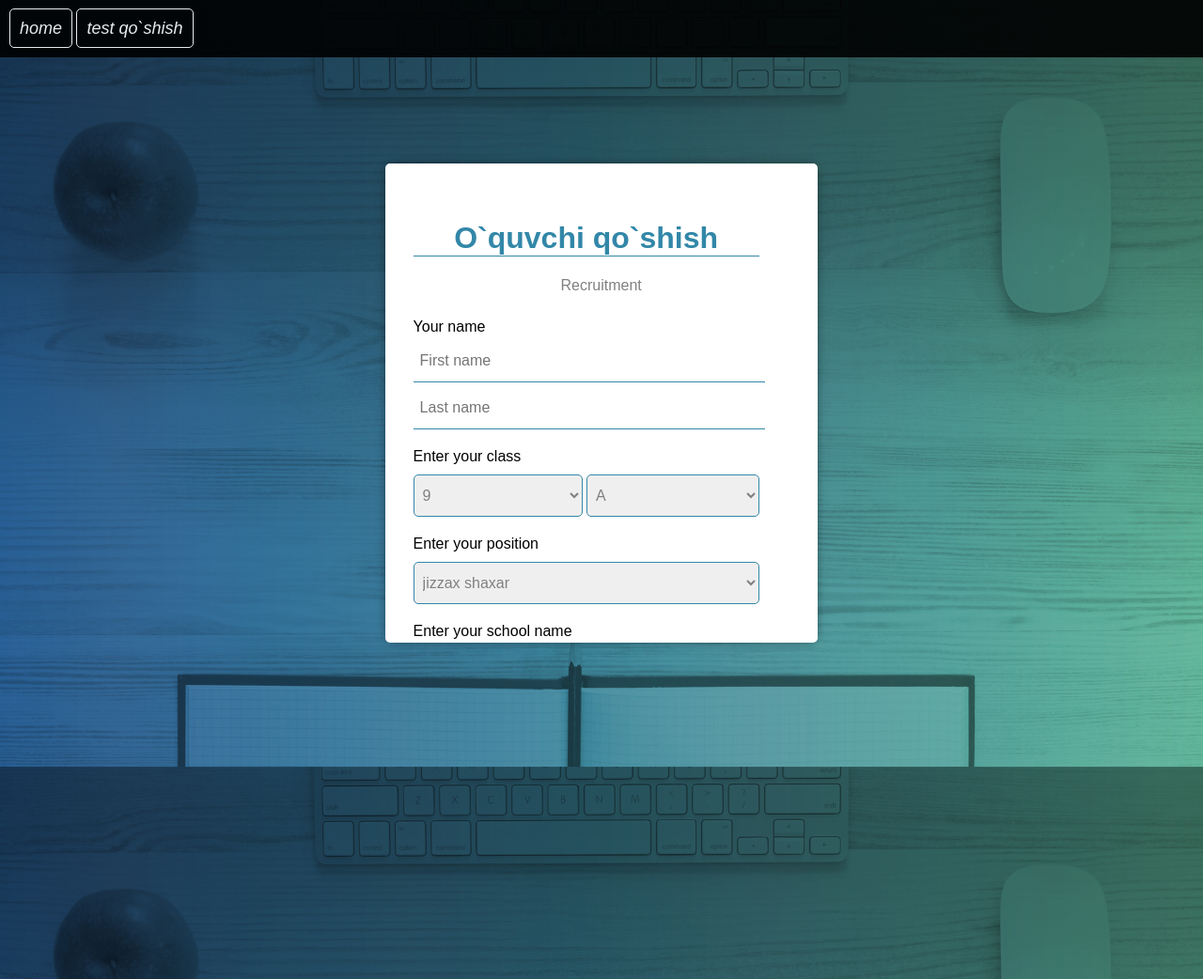
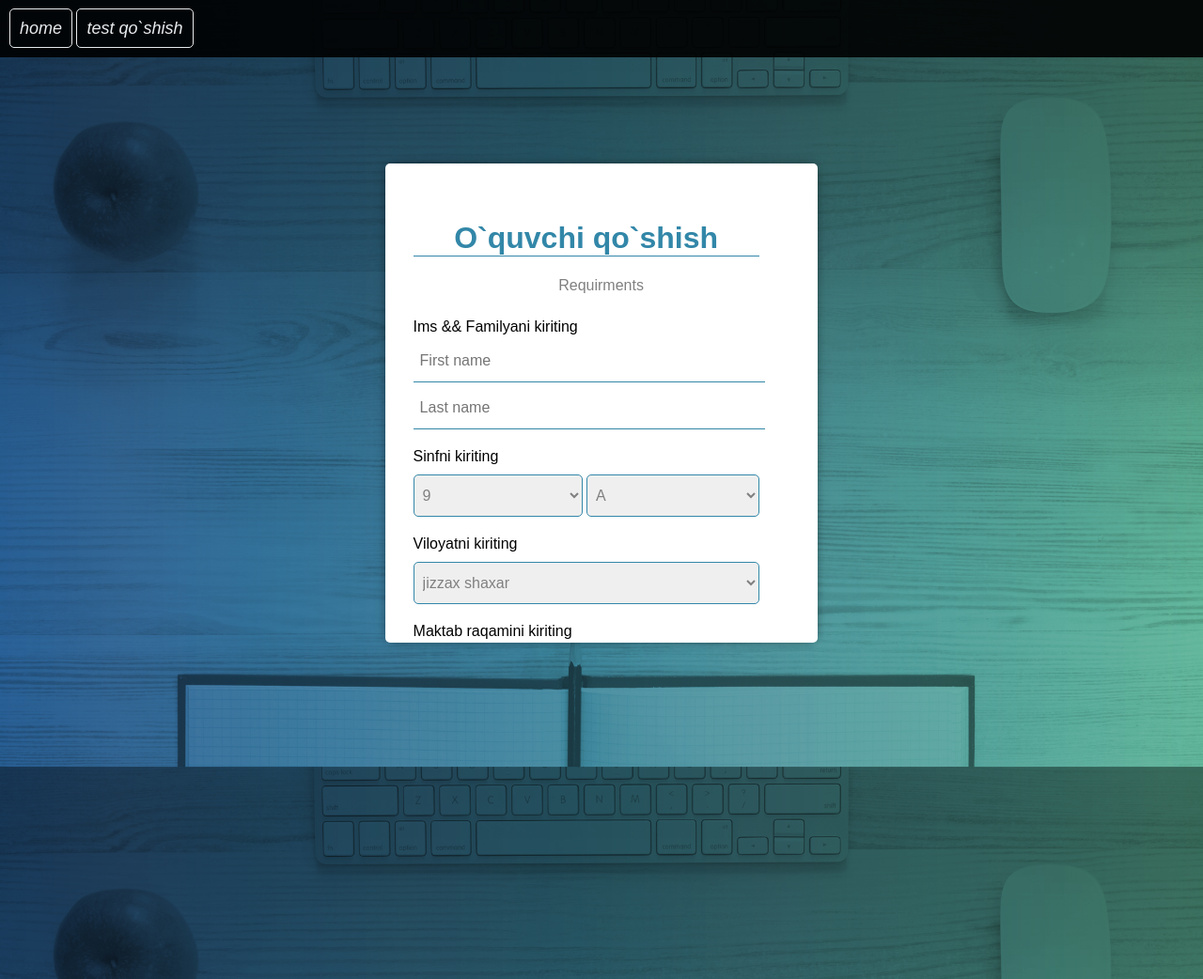
Before and after one commit to AnonymCybercik/nazorat-ishi, a Django app: page /1/regsiter in a window 1280 px wide. Shown: the top 1042 px of the page at 94% size. Run offline with Django 3.2, Linux system fonts and the light colour scheme.

Commit message:
register

```diff
--- a/test_system/apps/my_tests/urls.py
+++ b/test_system/apps/my_tests/urls.py
@@ -10,7 +10,7 @@ urlpatterns = [
     path('<int:user_id>/regsiter',views.generate,name = 'generate'),
     path('<int:user_id>/admin',views.admin,name = 'admin'),
     path('<int:user_id>/add-admin',views.add_admin,name = 'add_admin'),
-    path('<int:user_id>/edit-admin',views.edit_admin,name = 'edit_admin'),
+    path('<int:user_id>/edit-admin',views.edit,name = 'edit'),
     path('<int:user_id>/choice',views.choice,name = 'choice'),
     path('<int:user_id>/<int:test_id>/add-test',views.add_test,name = 'add_test'),
     path('<int:user_id>/register/',views.register,name = 'register'),
--- a/test_system/apps/my_tests/views.py
+++ b/test_system/apps/my_tests/views.py
@@ -75,9 +75,9 @@ def admin(request,user_id):
     }
 
     return render(request,"my_tests/admin.html",context)
-def edit_admin(request,user_id):
+def edit(request,user_id):
     context = {
-
+        "user_id":user_id
     }
 
     return render(request,'my_tests/edit-admin.html',context)
--- a/test_system/templates/my_tests/admin.html
+++ b/test_system/templates/my_tests/admin.html
@@ -17,7 +17,7 @@
 
 <h1>testlar<br>{{all_t}}</h1>
 <a href="{% url 'my_tests:search' user_id %}"><h1>o`quvchilar<br>{{all_s}}</h1></a>
-<a href="{% url 'my_tests:edit_admin' user_id %}"><h1>adminlar<br>{{all_a}}</h1></a>
+<a href="{% url 'my_tests:edit' user_id %}"><h1>adminlar<br>{{all_a}}</h1></a>
 
 
 {% endblock %}
--- a/test_system/templates/my_tests/register.html
+++ b/test_system/templates/my_tests/register.html
@@ -28,8 +28,8 @@
         </div>
         {% else %}
         <div class="top">
-            <a href="#">home</a>
-            <a href="#">test qo`shish</a>
+            <a href="">home</a>
+            <a href="">test qo`shish</a>
     </div>
         {% endif %}
         <div class="container">
@@ -38,20 +38,20 @@
                     <div class="inputs">
                         <div class="form_head">
                             <h1>O`quvchi qo`shish</h1>
-                            <p>Recruitment</p>
+                            <p>Requirments</p>
                         </div>
                         <div class="form_body">
                             {% csrf_token %}
                             {% if error == 'all' %}
                                 <p style="color: red;">iltimos so`rovnomalarni to`ldiring</p>
                             {% endif %}
-                            <label for="user_name">Your name</label>
+                            <label for="user_name">Ims && Familyani kiriting</label>
                             <input type="text" name="first_name" autocomplete="off" name="user_name" placeholder="First name">
                             <input type="text" name="last_name"  autocomplete="off" placeholder="Last name">
                         </div>
                         <div class="form_body2">
 
-                            <label for="grade">Enter your class</label>
+                            <label for="grade">Sinfni kiriting</label>
                         <select name="grade" id="" class="select1">
                             <option value="">9</option>
                             <option value="">10</option>
@@ -64,7 +64,7 @@
                             <option value="G">G</option>
                             <option value="D">D</option>
                         </select>
-                        <label for="viloyat">Enter your position</label>
+                        <label for="viloyat">Viloyatni kiriting</label>
                         <select name="viloyat" id="" class="select3">
                             <option value="jizzax shaxar">jizzax shaxar</option>
                             <option value="Arnasoy">Arnasoy tumani</option>
@@ -82,14 +82,14 @@
                         </select>
                         </div>
                         <div class="form_footer">
-                            <label for="school">Enter your school name</label>
+                            <label for="school">Maktab raqamini kiriting</label>
                             <input type="text" placeholder="School" name="school" autocomplete="off">
-                            <label for="username">Username</label>
+                            <label for="username">Usernameni kiriting</label>
                             <input type="text" name="username" placeholder="Username">
                             {% if error == 'inusername' %}
                                 <p style="color: red;">bu username avval qo`llangan</p>
                             {% endif %}
-                            <label for="password">Password</label>
+                            <label for="password">Parolni kiriting</label>
                             <input type="password" name="text" value="{{ recpas }}"  autocomplete="off" placeholder="Enter your password">
                             <input type="validator" name="text" value="{{ recpas }}" autocomplete="off"  placeholder="re-enter the password">
                             {% if error == 'inpass' %}
@@ -97,8 +97,8 @@
                             {% endif %}
                         </div>
                         <div>
-                        <button type="submit" class="start">save</button>
-                        <button class="reset" type="reset">cancel</button>
+                        <button type="submit" class="start">Saqlash</button>
+                        <button class="reset" type="reset">Bekor qilish</button>
                     </div>
                     </div>
                 </form>
```
